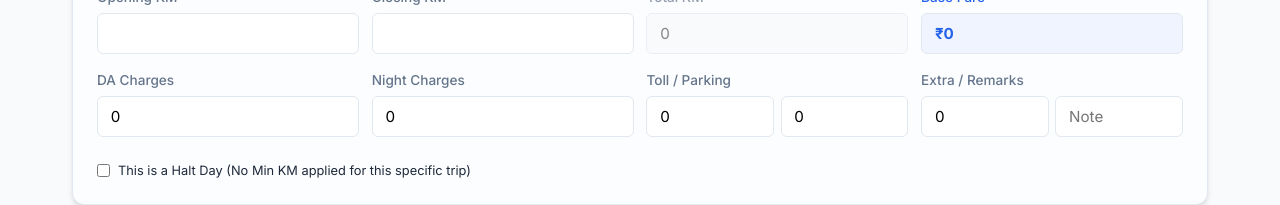
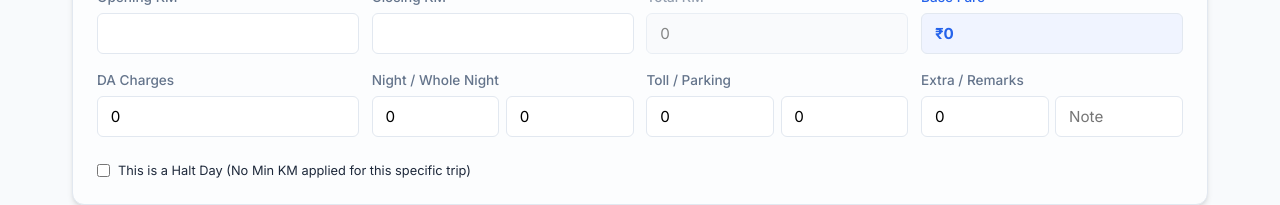
Before and after one commit to saggarwal8090/cab-billing, a React (Vite) app: page /new in a window 1280 px wide. Shown: the part 940-1145 px from the top of the page. Built offline with nearby package versions, Linux system fonts and the light colour scheme.

Commit message:
Added manual whole night charge entry and removed customer name from summary header

```diff
--- a/src/pages/EntryForm.jsx
+++ b/src/pages/EntryForm.jsx
@@ -305,8 +305,11 @@ const EntryForm = () => {
                 <input type="number" value={trip.da} onChange={e => updateTrip(index, 'da', e.target.value)} />
               </div>
               <div className="input-group">
-                <label>Night Charges</label>
-                <input type="number" value={trip.nightCharges} onChange={e => updateTrip(index, 'nightCharges', e.target.value)} />
+                <label>Night / Whole Night</label>
+                <div style={{ display: 'flex', gap: '0.4rem' }}>
+                   <input type="number" placeholder="Night" value={trip.nightCharges} onChange={e => updateTrip(index, 'nightCharges', e.target.value)} />
+                   <input type="number" placeholder="Whole" value={trip.wholeNightCharges} onChange={e => updateTrip(index, 'wholeNightCharges', e.target.value)} />
+                </div>
               </div>
               <div className="input-group">
                 <label>Toll / Parking</label>
--- a/src/pages/Preview.jsx
+++ b/src/pages/Preview.jsx
@@ -89,7 +89,6 @@ const Preview = () => {
         ) : (
           <div style={{ textAlign: 'center', borderBottom: '1px solid var(--border)', paddingBottom: '0.5rem', marginBottom: '1.5rem' }}>
             <h2 style={{ fontSize: '1.5rem', fontWeight: '700' }}>Internal Trip Summary Report</h2>
-            <h3 style={{ fontSize: '1.1rem', color: 'var(--primary)', marginBottom: '0.2rem' }}>Customer: {record.customerName || 'N/A'}</h3>
             <p style={{ color: 'var(--text-light)', fontSize: '0.9rem' }}>{settings.companyName} - Trip Records & Logistics</p>
           </div>
         )}
```
